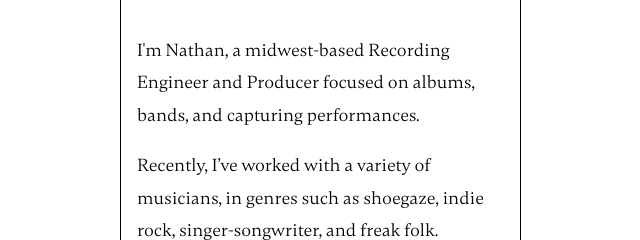
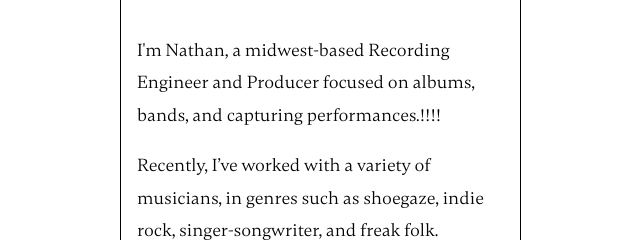
Before and after one commit to prodnathanallen/wwws, a plain HTML site: page index.html in a window 1280 px wide. Shown: the top 240 px of the page, 312-952 px from the left. Drawn offline with Linux system fonts and the light colour scheme.

Commit message:
scripting pulls

```diff
--- a/index.html
+++ b/index.html
@@ -33,7 +33,7 @@
       <!-- Middle column -->
       <div class="item middle">
         <div class="bio">
-          <p>I'm Nathan, a midwest-based Recording Engineer and Producer focused on albums, bands, and capturing performances.</p>
+          <p>I'm Nathan, a midwest-based Recording Engineer and Producer focused on albums, bands, and capturing performances.!!!!</p>
 
           <p>Recently, I’ve worked with a variety of musicians, in genres such as shoegaze, indie rock, singer-songwriter, and freak folk.</p>
 
```
